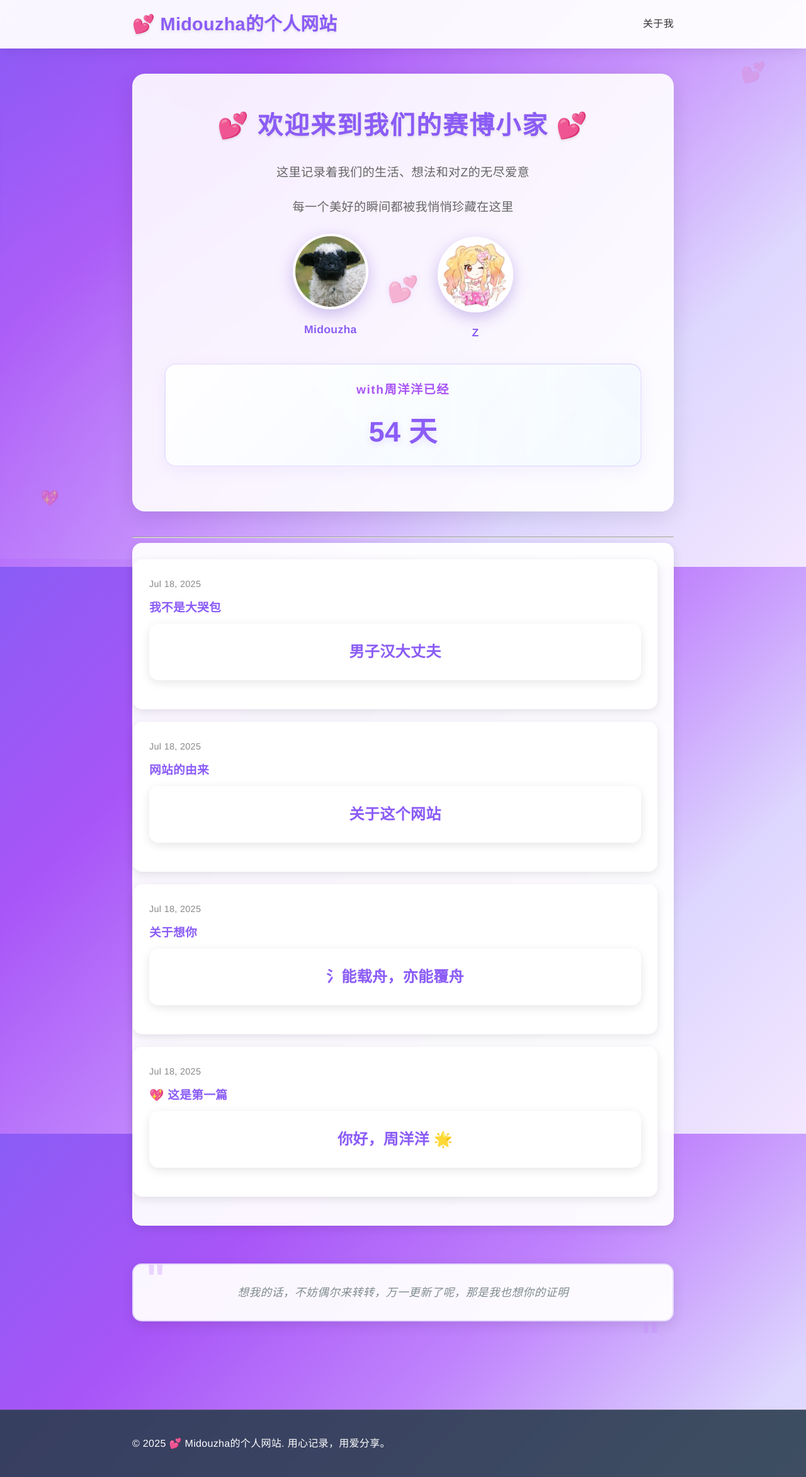
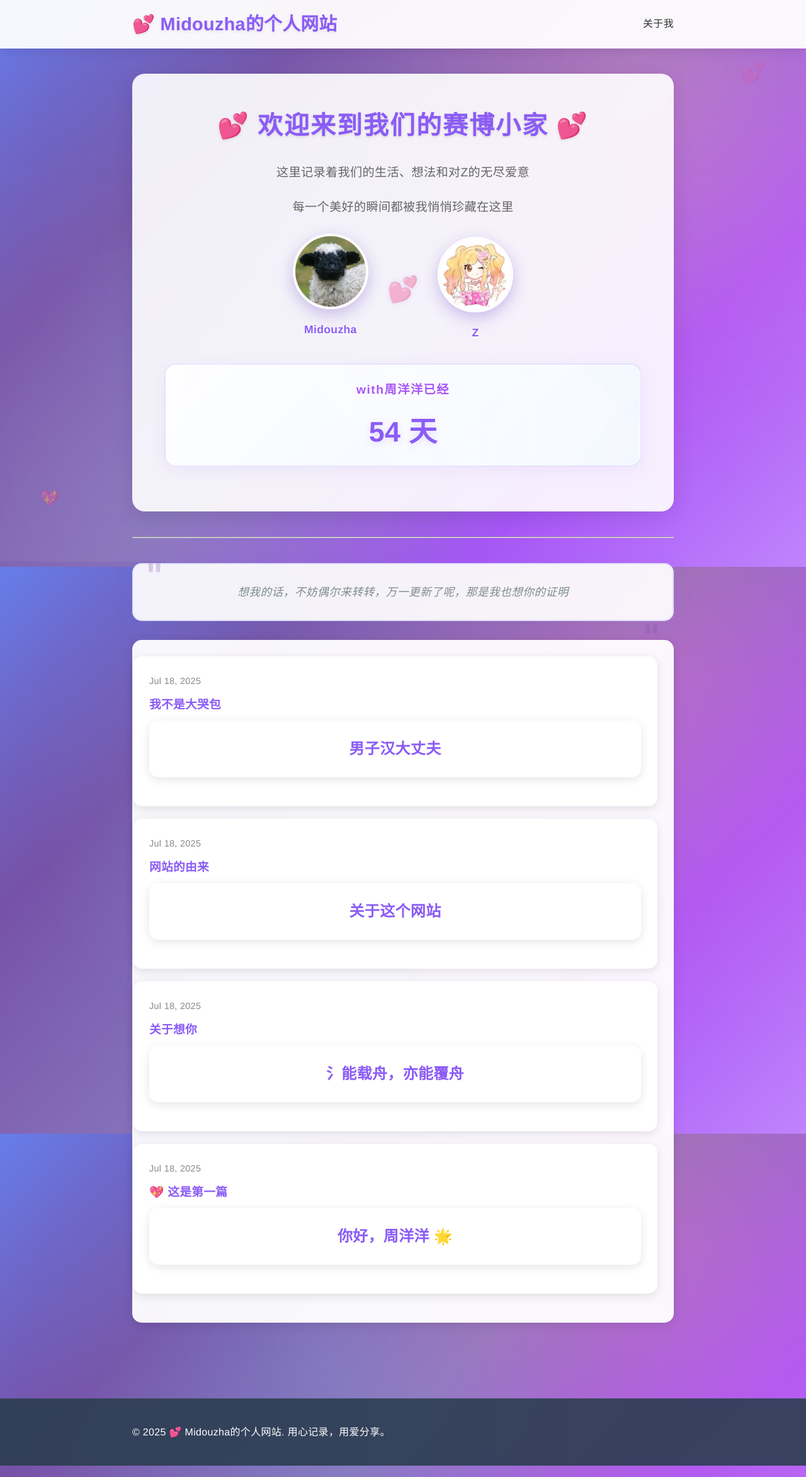
Before and after one commit to midouzha/skills-github-pages, a Jekyll site: the page built from index.md, in a window 1280 px wide. Shown: the whole page at 63% size. Built offline with Jekyll 4.4.1, drawn with Linux system fonts in a browser that asks for light colours.

Commit message:
调整引用卡片位置和改进背景渐变配色：移动引用到情头和内容之间，使用更高级的多层渐变背景

```diff
--- a/_layouts/home.html
+++ b/_layouts/home.html
@@ -8,6 +8,13 @@ layout: default
   {%- endif -%}
 
   {{ content }}
+
+  <!-- 底部引用 - 移到这里，放在情头卡片与内容卡片之间 -->
+  <div class="decorative-quote bottom-quote">
+    <p style="font-style: italic; color: #7f8c8d; text-align: center; font-size: 1.1rem; line-height: 1.6;">
+      想我的话，不妨偶尔来转转，万一更新了呢，那是我也想你的证明
+    </p>
+  </div>
 
   {% assign posts = site.posts | where_exp: "item", "item.url != page.url" %}
   {%- if posts.size > 0 -%}
@@ -32,11 +39,4 @@ layout: default
     </ul>
   {%- endif -%}
 
-  <!-- 底部引用 -->
-  <div class="decorative-quote bottom-quote">
-    <p style="font-style: italic; color: #7f8c8d; text-align: center; font-size: 1.1rem; line-height: 1.6;">
-      想我的话，不妨偶尔来转转，万一更新了呢，那是我也想你的证明
-    </p>
-  </div>
-
 </div>
--- a/assets/main.scss
+++ b/assets/main.scss
@@ -118,7 +118,17 @@ img {
 /* 基础样式 */
 body {
   font-family: "PingFang SC", "Hiragino Sans GB", "Microsoft YaHei", "WenQuanYi Micro Hei", "Helvetica Neue", Arial, sans-serif;
-  background: linear-gradient(135deg, #8B5CF6 0%, #A855F7 25%, #C084FC 50%, #DDD6FE 75%, #F3E8FF 100%);
+  background:
+    radial-gradient(circle at 20% 80%, rgba(120, 119, 198, 0.3), transparent 50%),
+    radial-gradient(circle at 80% 20%, rgba(255, 119, 198, 0.3), transparent 50%),
+    radial-gradient(circle at 40% 40%, rgba(120, 219, 255, 0.2), transparent 50%),
+    linear-gradient(135deg,
+      #667eea 0%,
+      #764ba2 25%,
+      #896eb7 50%,
+      #a855f7 75%,
+      #c084fc 100%
+    );
   background-attachment: fixed;
   min-height: 100vh;
   line-height: 1.6;
@@ -159,9 +169,10 @@ body::before {
   width: 100%;
   height: 100%;
   background:
-    radial-gradient(circle at 20% 80%, rgba(255, 255, 255, 0.1) 0%, transparent 50%),
-    radial-gradient(circle at 80% 20%, rgba(255, 255, 255, 0.1) 0%, transparent 50%);
-  animation: float 20s ease-in-out infinite;
+    radial-gradient(circle at 15% 85%, rgba(255, 255, 255, 0.08) 0%, transparent 40%),
+    radial-gradient(circle at 85% 15%, rgba(255, 255, 255, 0.08) 0%, transparent 40%),
+    radial-gradient(circle at 50% 50%, rgba(120, 219, 255, 0.05) 0%, transparent 30%);
+  animation: float 25s ease-in-out infinite;
   z-index: -1;
   pointer-events: none;
 }
@@ -504,26 +515,32 @@ body::before {
 
 /* 底部引用特殊样式 */
 .bottom-quote {
-  margin: 60px 0 20px 0;
-  background: rgba(255, 255, 255, 0.95);
-  border: 2px solid rgba(139, 92, 246, 0.2);
+  margin: 40px 0 30px 0;
+  background: rgba(255, 255, 255, 0.92);
+  backdrop-filter: blur(12px);
+  -webkit-backdrop-filter: blur(12px);
+  border: 2px solid rgba(102, 126, 234, 0.15);
   animation: slideUp 1.5s ease-out;
+  box-shadow: 0 8px 32px rgba(102, 126, 234, 0.1);
 }
 
 .bottom-quote::before {
-  color: rgba(192, 132, 252, 0.3);
+  color: rgba(118, 75, 162, 0.25);
+  font-size: 3.5em;
 }
 
 .bottom-quote::after {
-  color: rgba(192, 132, 252, 0.3);
+  color: rgba(118, 75, 162, 0.25);
+  font-size: 3.5em;
 }
 
 .bottom-quote p {
   font-family: "PingFang SC", "Hiragino Sans GB", "Microsoft YaHei", "WenQuanYi Micro Hei", serif;
-  font-size: 1.2em;
-  line-height: 1.8;
-  color: #555;
+  font-size: 1.1em;
+  line-height: 1.7;
+  color: #4a5568;
   letter-spacing: 0.03em;
+  font-weight: 400;
 }
 
 /* 文章卡片样式 */
```
